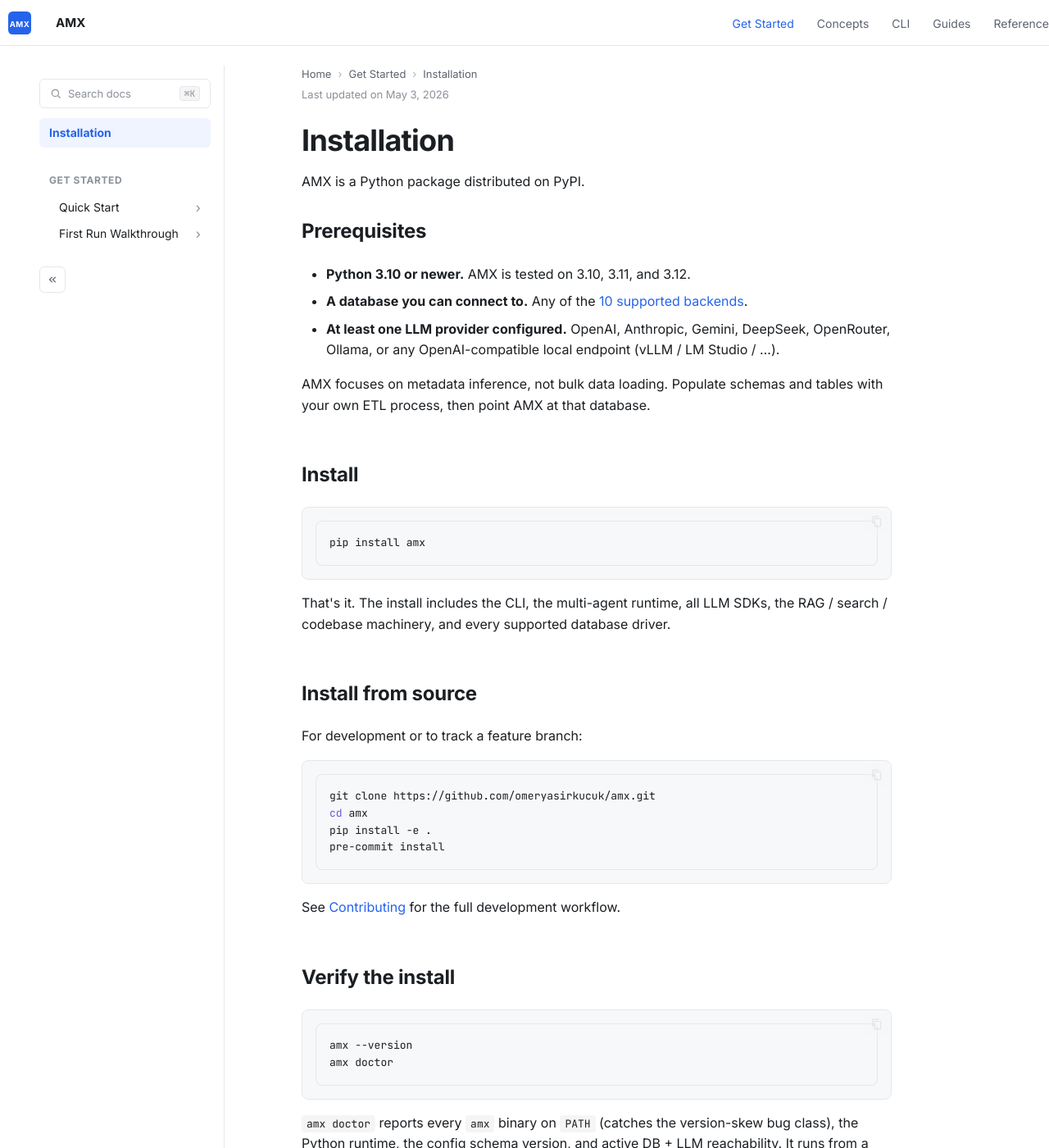
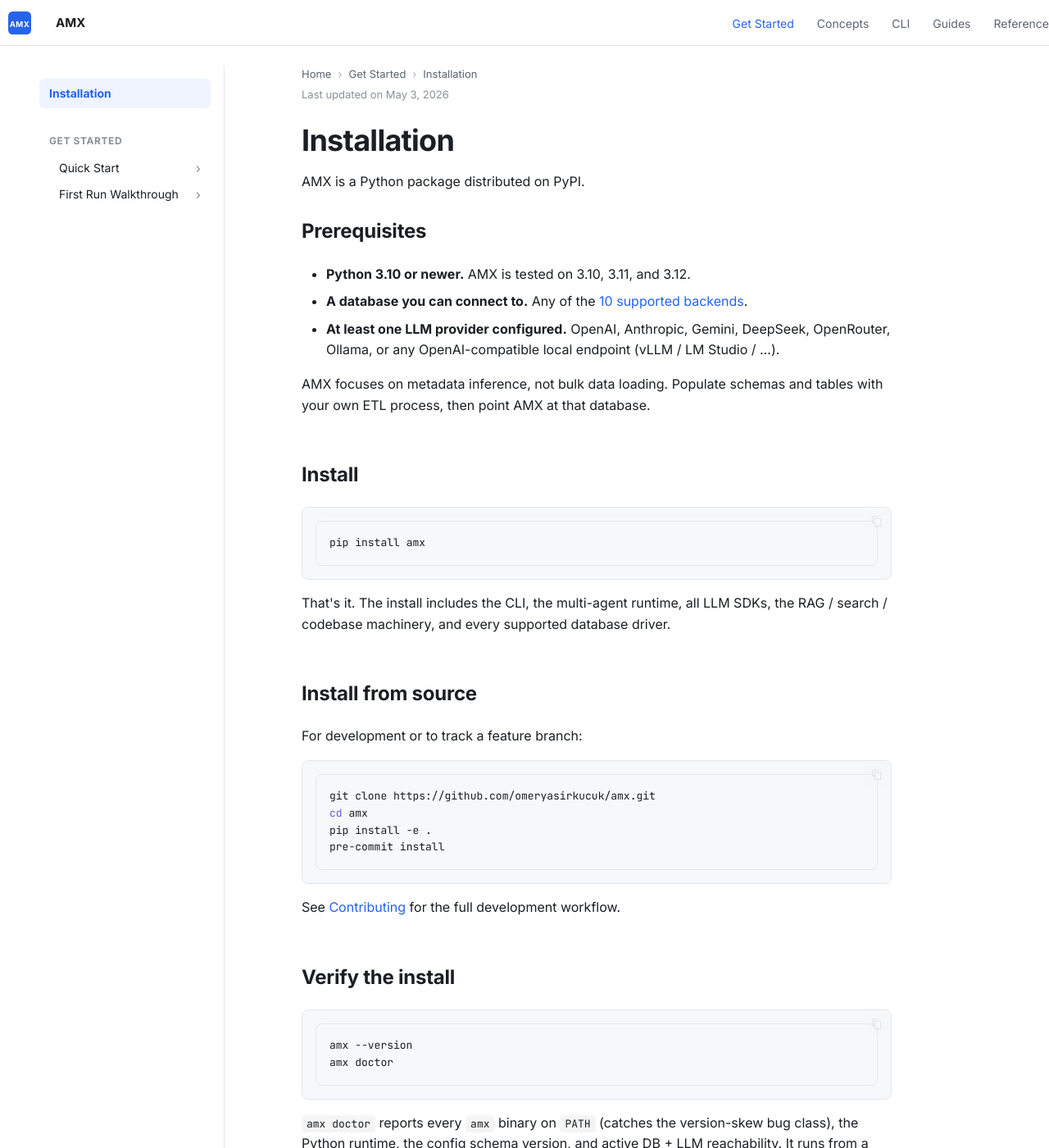
Before and after one commit to omeryasirkucuk/amx-docs, an MkDocs documentation site: the page built from docs/getting-started/installation.md, in a window 1280 px wide and 1400 px high. Shown: the whole window at 82% size. Built offline with MkDocs 1.6.1 and Material for MkDocs 9.7.7, drawn with Linux system fonts in a browser that asks for light colours.

Commit message:
chore(theme): remove non-functional sidebar search box and collapse handle
Both elements were visual-only (the search label triggered Material's
dialog rather than searching inline; the « button had no toggle wired
up). Removing them per request.

- overrides/partials/nav.html: deleted the <label class="amx-sidebar__search">
  block and the <button class="amx-sidebar__collapse"> at the bottom.
  Updated the comment header to reflect the new two-section layout.
- docs/stylesheets/extra.css: deleted the .amx-sidebar__search* and
  .amx-sidebar__collapse* rule blocks. Adjusted the .amx-sidebar__current
  top margin so the pill sits 16px from the sidebar's top edge instead
  of after the (no-longer-present) search box.

After: sidebar starts directly with the active-page pill and ends with
the last group's child links. Build clean with mkdocs build --strict.

```diff
--- a/docs/stylesheets/extra.css
+++ b/docs/stylesheets/extra.css
@@ -288,51 +288,11 @@
   .amx-sidebar__nav > label.md-nav__title[for="__drawer"] { display: flex; }
 }
 
-/* Search box (label-styled to look like an input) */
-.amx-sidebar__search {
-  display: flex;
-  align-items: center;
-  gap: 8px;
-  margin: 16px 16px 8px;
-  padding: 0 12px;
-  height: 36px;
-  border: 1px solid var(--border);
-  border-radius: 6px;
-  background: var(--bg);
-  cursor: pointer;
-  transition: border-color 150ms ease, background 150ms ease;
-  flex-shrink: 0;
-}
-.amx-sidebar__search:hover {
-  border-color: var(--accent);
-  background: var(--bg-hover);
-}
-.amx-sidebar__search-icon {
-  width: 14px; height: 14px;
-  color: var(--text-faint);
-  flex-shrink: 0;
-}
-.amx-sidebar__search-text {
-  flex: 1;
-  font-size: 13px;
-  color: var(--text-faint);
-}
-.amx-sidebar__search-kbd {
-  font-family: var(--font-mono);
-  font-size: 11px;
-  color: var(--text-faint);
-  background: var(--bg-hover);
-  border: 1px solid var(--border);
-  border-radius: 3px;
-  padding: 1px 5px;
-  flex-shrink: 0;
-}
-
-/* Active page indicator pill */
+/* Active page indicator pill — first element in the sidebar */
 .amx-sidebar__current {
   display: flex;
   align-items: center;
-  margin: 4px 16px 16px;
+  margin: 16px 16px;
   padding: 0 12px;
   min-height: 36px;
   border-radius: 6px;
@@ -424,29 +384,6 @@
   text-decoration: none;
 }
 
-/* Collapse handle at bottom */
-.amx-sidebar__collapse {
-  margin: 0 16px 16px;
-  width: 32px;
-  height: 32px;
-  border-radius: 6px;
-  border: 1px solid var(--border);
-  background: var(--bg);
-  color: var(--text-muted);
-  cursor: pointer;
-  display: flex;
-  align-items: center;
-  justify-content: center;
-  transition: all 150ms ease;
-  align-self: flex-start;
-  flex-shrink: 0;
-}
-.amx-sidebar__collapse:hover {
-  background: var(--bg-hover);
-  color: var(--accent);
-  border-color: var(--accent);
-}
-.amx-sidebar__collapse svg { width: 14px; height: 14px; }
 
 /* ───────────── Right TOC — 220px, sticky, ≥1280px only ───────────── */
 
--- a/overrides/partials/nav.html
+++ b/overrides/partials/nav.html
@@ -6,10 +6,8 @@
   sub-pages. They never duplicate each other.
 
   Layout:
-    [search box]
     [active page pill — the current page; not repeated in the list]
     [grouped sub-pages — all OTHER pages in this section]
-    [collapse «]
 
   - Sections with nested sub-sections (e.g. Reference) render each
     sub-section as a group header with its children indented below.
@@ -51,22 +49,12 @@
     {{ config.site_name }}
   </label>
 
-  {# 3. Search box (label triggers Material's search dialog) #}
-  <label class="amx-sidebar__search" for="__search">
-    <svg class="amx-sidebar__search-icon" viewBox="0 0 24 24" fill="none" stroke="currentColor" stroke-width="2" stroke-linecap="round" stroke-linejoin="round" aria-hidden="true">
-      <circle cx="11" cy="11" r="7"/>
-      <path d="m21 21-4.35-4.35"/>
-    </svg>
-    <span class="amx-sidebar__search-text">Search docs</span>
-    <kbd class="amx-sidebar__search-kbd">⌘K</kbd>
-  </label>
-
-  {# 4. Active page indicator pill — current page only #}
+  {# 3. Active page indicator pill — current page only #}
   <a class="amx-sidebar__current" href="{{ page.url | url }}" aria-current="page">
     <span class="amx-sidebar__current-text">{{ page.title }}</span>
   </a>
 
-  {# 5. Grouped sub-pages list. The current page is excluded everywhere. #}
+  {# 4. Grouped sub-pages list. The current page is excluded everywhere. #}
   <div class="amx-sidebar__groups">
     {% if has_sub_sections %}
 
@@ -134,13 +122,6 @@
     {% endif %}
   </div>
 
-  {# 6. Collapse handle at bottom #}
-  <button class="amx-sidebar__collapse" aria-label="Collapse sidebar" type="button">
-    <svg viewBox="0 0 24 24" fill="none" stroke="currentColor" stroke-width="2" stroke-linecap="round" stroke-linejoin="round" aria-hidden="true">
-      <polyline points="11 17 6 12 11 7"/>
-      <polyline points="18 17 13 12 18 7"/>
-    </svg>
-  </button>
 </nav>
 
 {% endif %}
```
